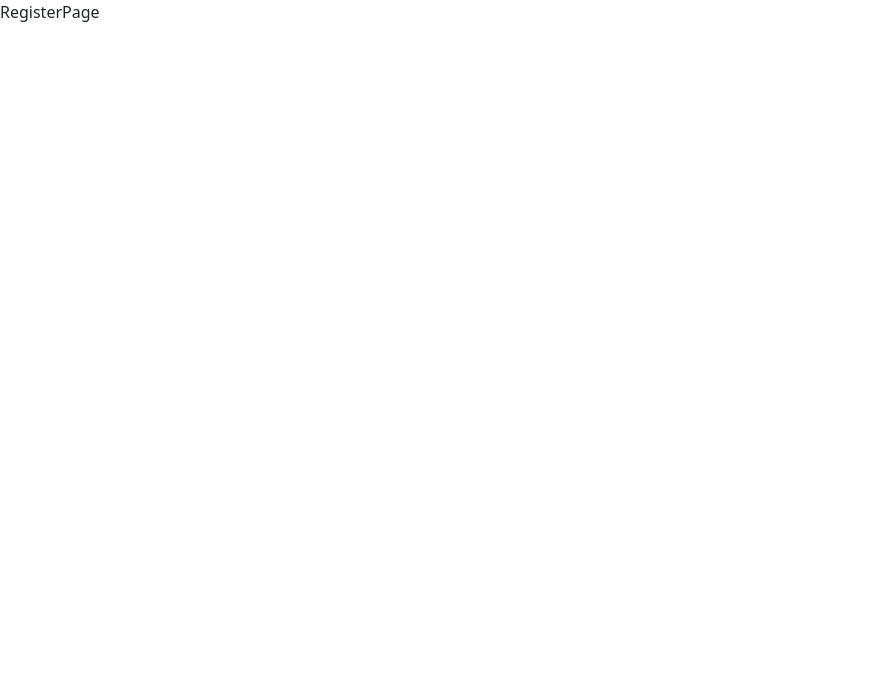
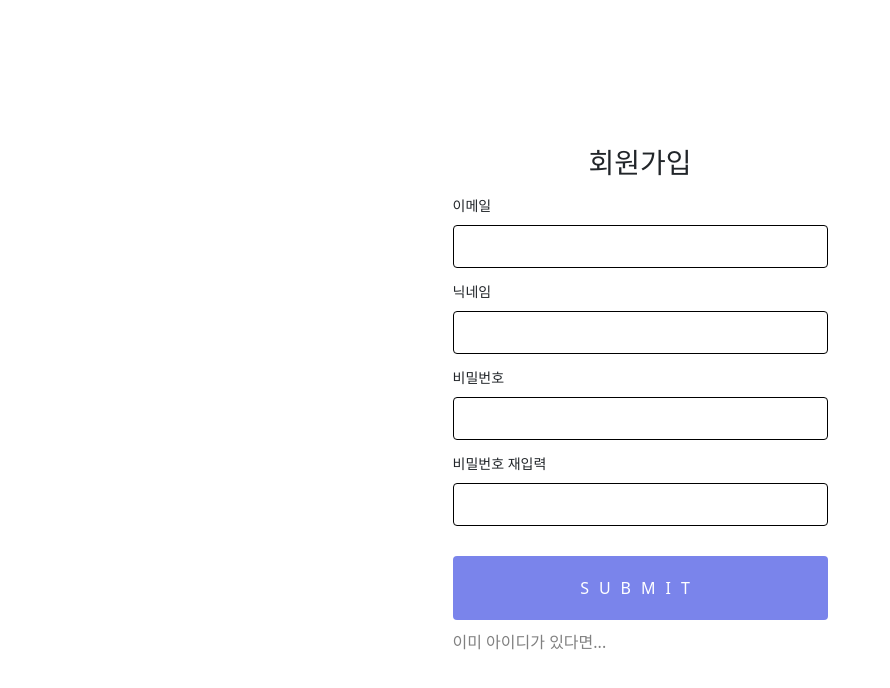
Before and after one commit to Siby1lA/TIL, a React (Create React App) app: page /register in a window 1280 px wide. Shown: the top 688 px of the page, without its empty margins (0-890 px from the left). Built offline with nearby package versions, Linux system fonts and the light colour scheme; no server answers.

Commit message:
feat: firebase register

```diff
--- a/package.json
+++ b/package.json
@@ -8,9 +8,11 @@
     "@testing-library/user-event": "^13.5.0",
     "bootstrap": "^5.2.0",
     "firebase": "^9.9.3",
+    "md5": "^2.3.0",
     "react": "^18.2.0",
     "react-bootstrap": "^2.5.0",
     "react-dom": "^18.2.0",
+    "react-hook-form": "^7.34.2",
     "react-icons": "^4.4.0",
     "react-redux": "^8.0.2",
     "react-router-dom": "^6.3.0",
--- a/src/components/RegisterPage/RegisterPage.js
+++ b/src/components/RegisterPage/RegisterPage.js
@@ -1,5 +1,111 @@
+import { useState } from "react";
+import { useForm } from "react-hook-form";
+import md5 from "md5";
+import { Link } from "react-router-dom";
+import { createUserWithEmailAndPassword, updateProfile } from "firebase/auth";
+import { authService, dbService } from "../../firebase";
+import { ref, set } from "firebase/database";
+
 function RegisterPage() {
-  return <div>RegisterPage</div>;
+  const {
+    register,
+    watch,
+    formState: { errors },
+    handleSubmit,
+  } = useForm();
+  const [errorFromSubmit, setErrorFromSubmit] = useState("");
+  const [loading, setLoading] = useState(false);
+  const onSubmit = async (data) => {
+    try {
+      setLoading(true);
+      // 회원가입
+      let createdUser = await createUserWithEmailAndPassword(
+        authService,
+        data.email,
+        data.password
+      );
+
+      // 유저 정보 수정
+      await updateProfile(authService.currentUser, {
+        displayName: data.nickname,
+        photoURL: `http://gravatar.com/avatar/${md5(
+          createdUser.user.email
+        )}?d=identicon`,
+      });
+      console.log(createdUser);
+
+      //db에 저장
+      set(ref(dbService, `users/${createdUser.user.uid}`), {
+        name: createdUser.user.displayName,
+        image: createdUser.user.photoURL,
+      });
+
+      setLoading(false);
+    } catch (error) {
+      setErrorFromSubmit(error.message);
+      setLoading(false);
+      setTimeout(() => {
+        setErrorFromSubmit("");
+      }, 5000);
+    }
+  };
+  return (
+    <div className="auth-wrapper">
+      <div style={{ textAlign: "center" }}>
+        <h3>회원가입</h3>
+      </div>
+      <form onSubmit={handleSubmit(onSubmit)}>
+        <label>이메일</label>
+        <input
+          type="email"
+          {...register("email", { required: true, pattern: /^\S+@\S+$/i })}
+        />
+        {errors.email && <p>이메일 입력은 필수입니다.</p>}
+        <label>닉네임</label>
+        <input {...register("nickname", { required: true, maxLength: 10 })} />
+        {errors.nickname && errors.nickname.type === "required" && (
+          <p>닉네임 입력은 필수입니다.</p>
+        )}
+        {errors.nickname && errors.nickname.type === "maxLength" && (
+          <p>닉네임 크기는 10자 미만입니다.</p>
+        )}
+        <label>비밀번호</label>
+        <input
+          type="password"
+          {...register("password", { required: true, minLength: 6 })}
+        />
+        {errors.password && errors.password.type === "required" && (
+          <p>비밀번호는 필수입니다.</p>
+        )}
+
+        {errors.password && errors.password.type === "minLength" && (
+          <p>비밀번호는 6자 이상이어야 합니다.</p>
+        )}
+        <label>비밀번호 재입력</label>
+        <input
+          type="password"
+          {...register("password_confirm", {
+            required: true,
+            validate: (value) => value === watch("password"),
+          })}
+        />
+        {errors.password_confirm &&
+          errors.password_confirm.type === "required" && (
+            <p>비밀번호 재입력은 필수입니다.</p>
+          )}
+
+        {errors.password_confirm &&
+          errors.password_confirm.type === "validate" && (
+            <p>비밀번호가 일치하지 않습니다.</p>
+          )}
+        {errorFromSubmit && <p>{errorFromSubmit}</p>}
+        <input type="submit" disabled={loading} />
+        <Link to="/login" style={{ color: "gray", textDecoration: "none" }}>
+          이미 아이디가 있다면...
+        </Link>
+      </form>
+    </div>
+  );
 }
 
 export default RegisterPage;
--- a/src/firebase.js
+++ b/src/firebase.js
@@ -1,23 +1,17 @@
-// Import the functions you need from the SDKs you need
 import { initializeApp } from "firebase/app";
-import "firebase/auth";
-import "firebase/database";
-import "firebase/storage";
-// TODO: Add SDKs for Firebase products that you want to use
-// https://firebase.google.com/docs/web/setup#available-libraries
-
-// Your web app's Firebase configuration
-// For Firebase JS SDK v7.20.0 and later, measurementId is optional
+import { getAuth } from "firebase/auth";
+import { getDatabase } from "firebase/database";
 const firebaseConfig = {
-  apiKey: REACT_APP_API_KEY,
-  authDomain: REACT_APP_AUTH_DOMAIN,
-  projectId: REACT_APP_PROJECT_ID,
-  storageBucket: REACT_APP_STORAGE_BUCKET,
-  messagingSenderId: REACT_APP_MESSAGIN_ID,
-  appId: REACT_APP_APP_ID,
-  measurementId: REACT_APP_MEASUREMENTID,
+  apiKey: process.env.REACT_APP_API_KEY,
+  authDomain: process.env.REACT_APP_AUTH_DOMAIN,
+  projectId: process.env.REACT_APP_PROJECT_ID,
+  storageBucket: process.env.REACT_APP_STORAGE_BUCKET,
+  messagingSenderId: process.env.REACT_APP_MESSAGIN_ID,
+  appId: process.env.REACT_APP_APP_ID,
+  measurementId: process.env.REACT_APP_MEASUREMENTID,
 };
 
 // Initialize Firebase
 const app = initializeApp(firebaseConfig);
-// const analytics = getAnalytics(app);
+export const authService = getAuth(app);
+export const dbService = getDatabase(app);
--- a/src/index.css
+++ b/src/index.css
@@ -1,13 +1,102 @@
 body {
-  margin: 0;
-  font-family: -apple-system, BlinkMacSystemFont, 'Segoe UI', 'Roboto', 'Oxygen',
-    'Ubuntu', 'Cantarell', 'Fira Sans', 'Droid Sans', 'Helvetica Neue',
+  background: #0e101c;
+  font-family: -apple-system, BlinkMacSystemFont, "Segoe UI", "Roboto", "Oxygen",
+    "Ubuntu", "Cantarell", "Fira Sans", "Droid Sans", "Helvetica Neue",
     sans-serif;
-  -webkit-font-smoothing: antialiased;
-  -moz-osx-font-smoothing: grayscale;
 }
 
-code {
-  font-family: source-code-pro, Menlo, Monaco, Consolas, 'Courier New',
-    monospace;
+.auth-wrapper {
+  display: flex;
+  flex-direction: column;
+  min-height: 100vh;
+  justify-content: center;
 }
+
+.auth-wrapper form {
+  width: 375px;
+  margin: 0 auto;
+}
+
+.auth-wrapper h1 {
+  font-weight: 100;
+  color: white;
+  text-align: center;
+  padding-bottom: 10px;
+  border-bottom: 1px solid rgb(79, 98, 148);
+}
+
+.auth-wrapper .form {
+  background: #0e101c;
+  max-width: 400px;
+  margin: 0 auto;
+}
+
+.auth-wrapper p {
+  color: #bf1650;
+}
+
+.auth-wrapper p::before {
+  display: inline;
+  content: "⚠ ";
+}
+
+.auth-wrapper input {
+  display: block;
+  box-sizing: border-box;
+  width: 100%;
+  border-radius: 4px;
+  border: 1px solid black;
+  padding: 10px 15px;
+  margin-bottom: 10px;
+  font-size: 14px;
+}
+
+.auth-wrapper label {
+  line-height: 2;
+  text-align: left;
+  display: block;
+  margin: 5px 0;
+  font-size: 14px;
+  font-weight: 200;
+}
+
+.auth-wrapper button[type="submit"],
+.auth-wrapper input[type="submit"] {
+  background: #7a84eb;
+  color: white;
+  text-transform: uppercase;
+  border: none;
+  margin-top: 30px;
+  padding: 20px;
+  font-size: 16px;
+  font-weight: 100;
+  letter-spacing: 10px;
+}
+
+.auth-wrapper button[type="submit"]:hover,
+.auth-wrapper input[type="submit"]:hover {
+  background: #636ee6;
+}
+
+.auth-wrapper button[type="submit"]:active,
+.auth-wrapper input[type="button"]:active,
+.auth-wrapper input[type="submit"]:active {
+  transition: 0.3s all;
+  transform: translateY(3px);
+  border: 1px solid transparent;
+  opacity: 0.8;
+}
+
+.auth-wrapper input:disabled {
+  opacity: 0.4;
+}
+
+.auth-wrapper input[type="button"]:hover {
+  transition: 0.3s all;
+}
+
+.auth-wrapper button[type="submit"],
+.auth-wrapper input[type="button"],
+.auth-wrapper input[type="submit"] {
+  -webkit-appearance: none;
+}
```
Also changed, not shown: 1 other file (tests, documents, lock files or other folders).
